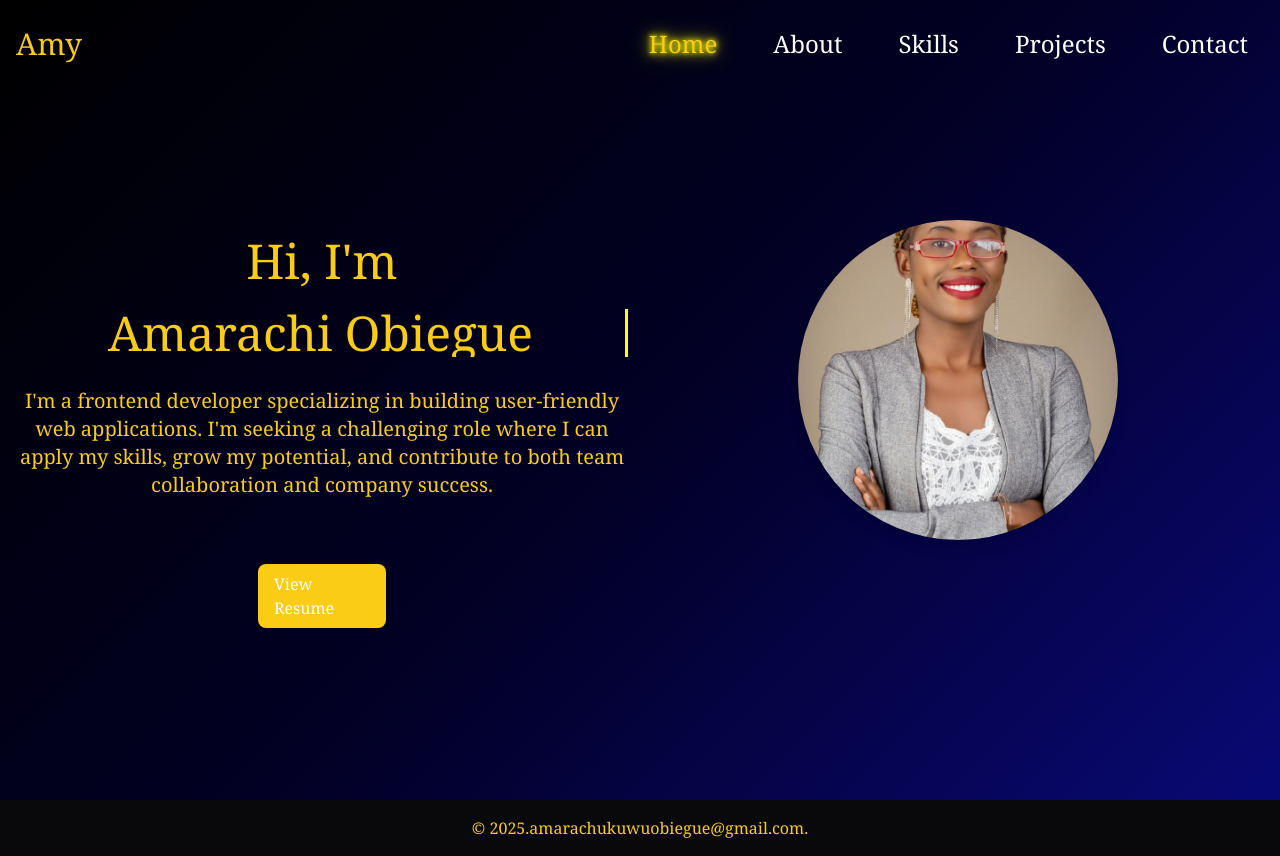
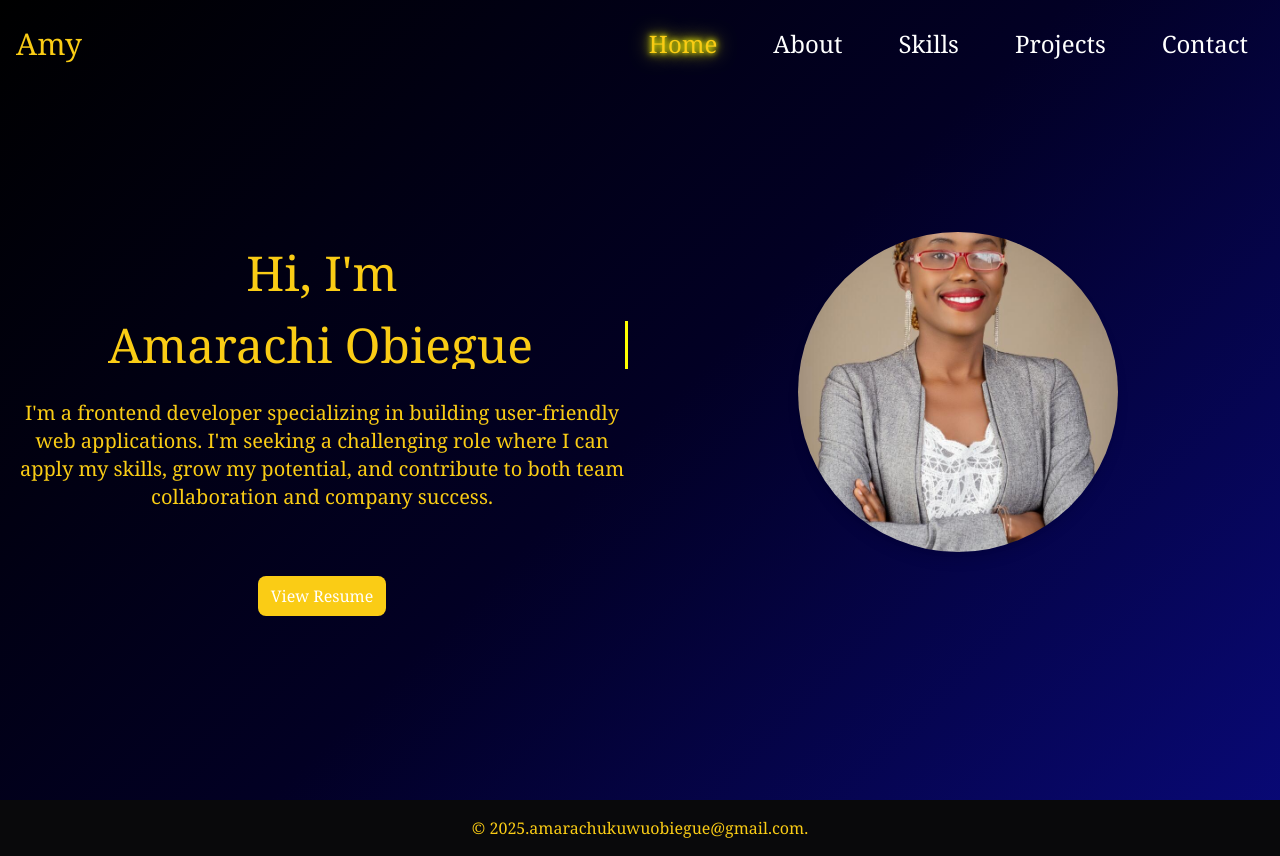
Before and after one commit to Amysly/my-port, a React (Vite) app: page / in a window 1280 px wide. Built offline with nearby package versions, Linux system fonts and the light colour scheme.

Commit message:
updated the cv button

```diff
--- a/src/components/CvButton.jsx
+++ b/src/components/CvButton.jsx
@@ -7,7 +7,7 @@ const CvButton = () => {
         href="/cv/Amarachi-ObiegueCV.pdf"
         target="_blank"
         rel="noopener noreferrer"
-        className="bg-yellow-400 px-4 py-2 flex items-center justify-center
+        className="bg-yellow-400 px-4 py-2 flex items-center justify-center whitespace-nowrap
                 rounded-lg text-white font-serif w-32 hover:bg-yellow-500"
     >
         View Resume
```
